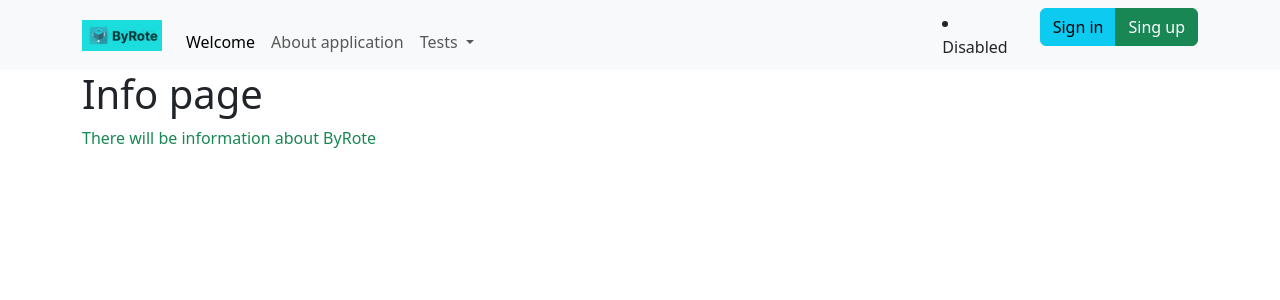
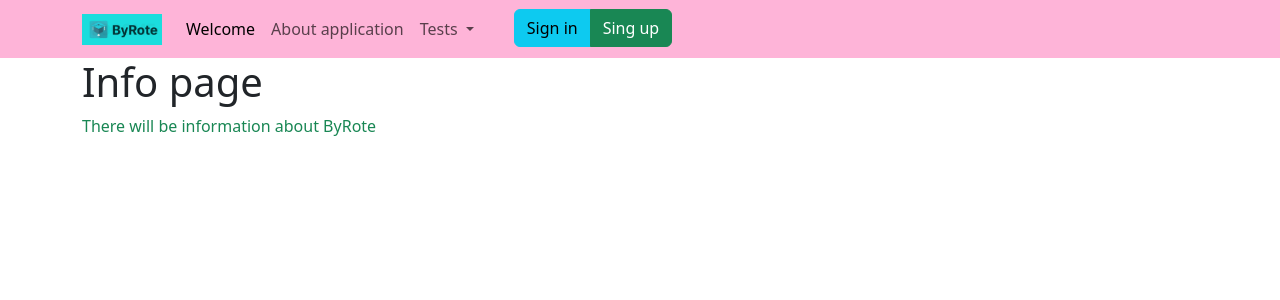
Before and after one commit to 3au4uwkos/By2, a PHP site: page /Info.php in a window 1280 px wide. Shown: the top 300 px of the page. Run offline with PHP 8.4, Linux system fonts and the light colour scheme.

Commit message:
Some cosmetic improvements

```diff
--- a/public/Info.php
+++ b/public/Info.php
@@ -28,7 +28,7 @@
 </head>
 
 <body>
-<nav class="navbar navbar-expand-lg bg-body-tertiary">
+<nav class="navbar navbar-light navbar-expand-lg"style="background-color: #feb4d8;">
   <div class="container mx-auto">
   <a class="navbar-brand" href="<?php echo $main ?>">
       <img src = '<?php echo $logo ?>' alt = 'Logo' width="80">
@@ -54,12 +54,6 @@
             <li><hr class="dropdown-divider"></li>
           </ul>
         </li>
-      </ul>
-        </li>
-        <li class="nav-item">
-          <a class="nav-link disabled" aria-disabled="true">Disabled</a>
-        </li>
-      </ul>
       <ul>
       <div class="btn-group me-auto mx-auto" role="group" aria-label="Basic mixed styles example">
         <a type="button" class="btn btn-info px-auto pe-auto" href="<?php echo $login?>">Sign in</a>
--- a/public/index.php
+++ b/public/index.php
@@ -1,5 +1,6 @@
 <?php
     require_once(".." . DIRECTORY_SEPARATOR . "config" . DIRECTORY_SEPARATOR . "LinkParser.php");
+    session_destroy();
     $css = LinkParser::getLink("css");
     $js = LinkParser::getLink("js");
     $login = LinkParser::getLink("login");
@@ -29,7 +30,7 @@
 </head>
 
 <body >
-<nav class="navbar navbar-expand-lg bg-body-tertiary">
+<nav class="navbar navbar-light navbar-expand-lg"style="background-color: #feb4d8;">
   <div class="container mx-auto">
   <a class="navbar-brand" href="<?php echo $main ?>">
       <img src = '<?php echo $logo ?>' alt = 'Logo' width="80">
--- a/src/views/Home.php
+++ b/src/views/Home.php
@@ -49,7 +49,7 @@
 </head>
 
 <body>
-<nav class="navbar navbar-expand-lg bg-body-tertiary">
+<nav class="navbar navbar-light navbar-expand-lg"style="background-color: #feb4d8;">
   <div class="container mx-auto">
     <a class="navbar-brand" href="<?php echo $main ?>">
       <img src = '<?php echo $logo ?>' alt = 'Logo' width="80">
--- a/src/views/Test.php
+++ b/src/views/Test.php
@@ -210,7 +210,7 @@
     }
 });
 </script>
-<nav class="navbar navbar-expand-lg bg-body-tertiary">
+<nav class="navbar navbar-light navbar-expand-lg"style="background-color: #feb4d8;">
   <div class="container mx-auto">
     <a class="navbar-brand" href="<?php echo $main ?>">
       <img src = '<?php echo $logo ?>' alt = 'Logo' width="80">
--- a/src/views/TestCreator.php
+++ b/src/views/TestCreator.php
@@ -33,7 +33,7 @@
 </head>
 
 <body background="<?php echo $back;?>">
-<nav class="navbar navbar-expand-lg bg-body-tertiary">
+<nav class="navbar navbar-light navbar-expand-lg"style="background-color: #feb4d8;">
   <div class="container mx-auto">
     <a class="navbar-brand" href="<?php echo $main ?>">
       <img src = '<?php echo $logo ?>' alt = 'Logo' width="80">
--- a/src/views/user/Login.php
+++ b/src/views/user/Login.php
@@ -1,5 +1,7 @@
 <?php
     require_once(".." . DIRECTORY_SEPARATOR . ".." . DIRECTORY_SEPARATOR . ".." . DIRECTORY_SEPARATOR . "config" . DIRECTORY_SEPARATOR . "LinkParser.php");
+    session_destroy();
+    session_start();
     $css = LinkParser::getLink("css");
     $js = LinkParser::getLink("js");
     $main = LinkParser::getLink("main");
--- a/src/views/user/Register.php
+++ b/src/views/user/Register.php
@@ -11,6 +11,9 @@
     $favicon32 = LinkParser::getLink("favicon32");
     $faviconApple = LinkParser::getLink("faviconApple");
     $manifest = LinkParser::getLink("manifest");
+
+     session_destroy();
+      session_start();
 
     $error_message = '';
 
```
Also changed, not shown: .htaccess, public/images/Background1.png (deleted), public/images/Background2.png (deleted), 2 other files.
